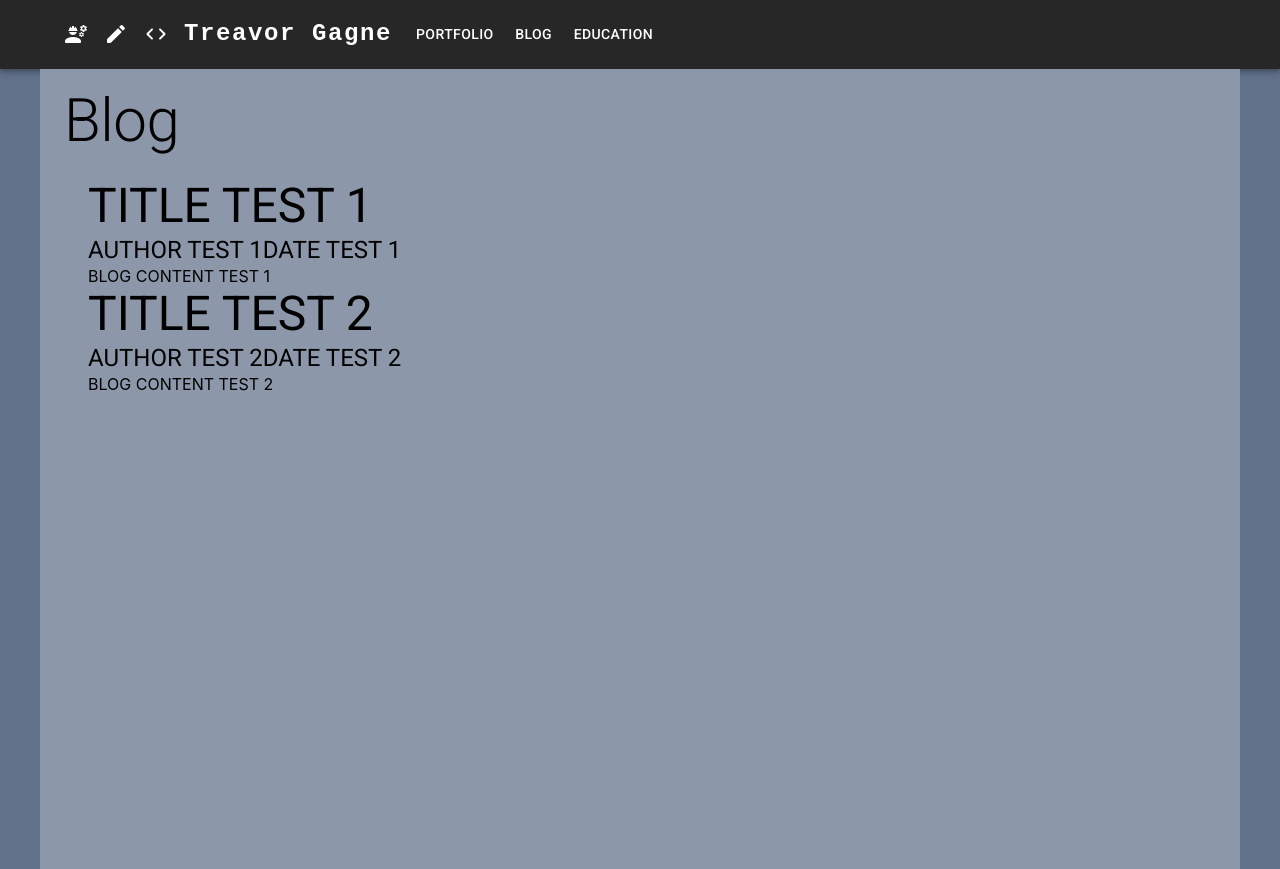
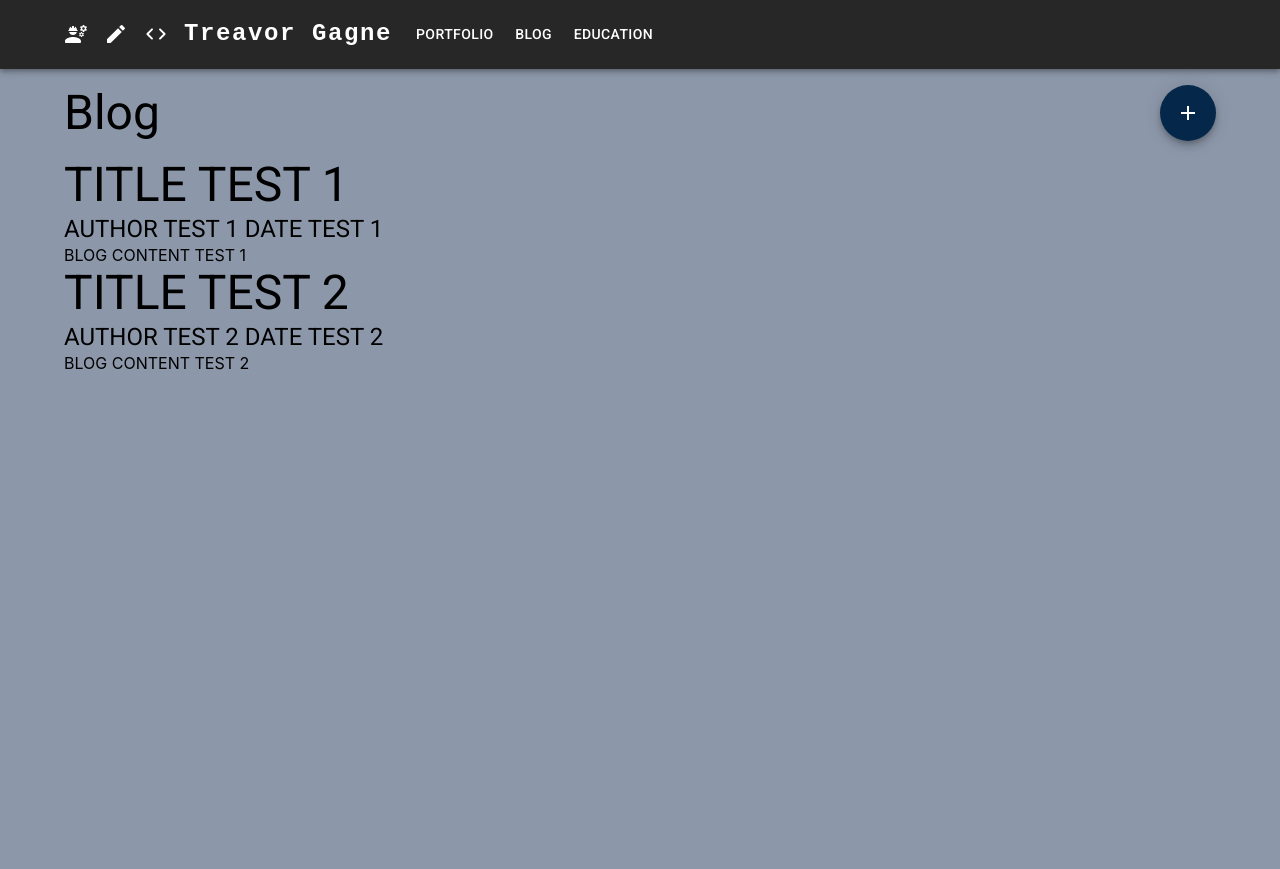
Before and after one commit to treavorgagne/portfolio-blog, a React (Create React App) app in the folder client/: page /blog in a window 1280 px wide. After the commit the page ends 800 px from the top, so only its background shows below. Built offline with nearby package versions, Linux system fonts and the light colour scheme.

Commit message:
Content styling changes

```diff
--- a/client/public/index.html
+++ b/client/public/index.html
@@ -35,7 +35,7 @@
 
     <title>Portfolio & Blog</title>
   </head>
-  <body style="background-color: #61718a">
+  <body style="background-color: #8c97a9">
     <noscript>You need to enable JavaScript to run this app.</noscript>
     <div id="root"></div>
     <!--
--- a/client/src/components/Dial.js
+++ b/client/src/components/Dial.js
@@ -30,11 +30,12 @@ const actions = [
 
 export default function SocialDial() {
   return (
-    <Box sx={{ height: 320, transform: "translateZ(0px)", flexGrow: 1 }}>
+    <Box sx={{ transform: "translateZ(0px)", flexGrow: 1 }}>
       <SpeedDial
         ariaLabel="SpeedDial basic example"
-        sx={{ position: "absolute", top: 16, right: 16 }}
+        sx={{ position: "absolute", right: 0 }}
         icon={<SpeedDialIcon />}
+        direction="left"
       >
         {actions.map((action) => (
           <SpeedDialAction
--- a/client/src/components/Entry.js
+++ /dev/null
@@ -1,36 +0,0 @@
-import * as React from "react";
-import Typography from "@mui/material/Typography";
-import Container from "@mui/material/Container";
-import Box from "@mui/material/Box";
-
-const entries = [
-  {
-    title: "TITLE TEST 1",
-    author: "AUTHOR TEST 1",
-    date: "DATE TEST 1",
-    blog: "BLOG CONTENT TEST 1",
-  },
-  {
-    title: "TITLE TEST 2",
-    author: "AUTHOR TEST 2",
-    date: "DATE TEST 2",
-    blog: "BLOG CONTENT TEST 2",
-  },
-];
-
-export default function Entry() {
-  return (
-    <Box>
-      {entries.map((entry) => (
-        <Container>
-          <Typography variant="h3">{entry.title}</Typography>
-          <Typography variant="h5">
-            {entry.author}
-            {entry.date}
-          </Typography>
-          <Typography variant="p">{entry.blog}</Typography>
-        </Container>
-      ))}
-    </Box>
-  );
-}
--- a/client/src/pages/About.js
+++ b/client/src/pages/About.js
@@ -1,26 +1,21 @@
 import React from "react";
-import { Fab, Typography, TextField, Tooltip, Container } from "@mui/material/";
-import AddIcon from "@mui/icons-material/Add";
+import { Typography, Container, Box } from "@mui/material/";
 import SocialDial from "../components/Dial.js";
 
 export default function About() {
   return (
-    <Container sx={{ bgcolor: "#8C97A9", p: 2, height: "100vh" }} maxWidth="lg">
-      <Typography variant="h2" component="div" gutterBottom>
-        About me page
-      </Typography>
-      <TextField
-        color="primary"
-        id="outlined-basic"
-        label="Outlined"
-        variant="outlined"
-      />
-      <Tooltip title="add" placement="right">
-        <Fab color="primary" aria-label="add">
-          <AddIcon />
-        </Fab>
-      </Tooltip>
-      <SocialDial />
+    <Container sx={{ p: 2 }} maxWidth="lg">
+      <Box
+        sx={{
+          display: "flex",
+          flexDirection: "row",
+        }}
+      >
+        <Typography variant="h3" component="div" gutterBottom>
+          About me
+        </Typography>
+        <SocialDial />
+      </Box>
     </Container>
   );
 }
--- a/client/src/pages/AddBlog.js
+++ b/client/src/pages/AddBlog.js
@@ -9,8 +9,8 @@ import SendIcon from "@mui/icons-material/Send";
 
 export default function Blog() {
   return (
-    <Container sx={{ bgcolor: "#8C97A9", p: 2, height: "100vh" }} maxWidth="lg">
-      <Typography variant="h2" component="div" gutterBottom>
+    <Container sx={{ p: 2 }} maxWidth="lg">
+      <Typography variant="h3" component="div" gutterBottom>
         Add Blog Post
       </Typography>
       <Typography variant="h5" gutterBottom>
--- a/client/src/pages/Blog.js
+++ b/client/src/pages/Blog.js
@@ -1,14 +1,49 @@
 import React from "react";
-import { Typography, Container } from "@mui/material/";
-import Entry from "../components/Entry";
+import { Typography, Container, Box } from "@mui/material/";
+import SocialDial from "../components/Dial.js";
+
+const entries = [
+  {
+    title: "TITLE TEST 1",
+    author: "AUTHOR TEST 1",
+    date: "DATE TEST 1",
+    blog: "BLOG CONTENT TEST 1",
+  },
+  {
+    title: "TITLE TEST 2",
+    author: "AUTHOR TEST 2",
+    date: "DATE TEST 2",
+    blog: "BLOG CONTENT TEST 2",
+  },
+];
 
 export default function Blog() {
   return (
-    <Container sx={{ bgcolor: "#8C97A9", p: 2, height: "100vh" }} maxWidth="lg">
-      <Typography variant="h2" component="div" gutterBottom>
-        Blog
-      </Typography>
-      <Entry />
+    <Container sx={{ p: 2 }} maxWidth="lg">
+      <Box
+        sx={{
+          display: "flex",
+          flexDirection: "row",
+        }}
+      >
+        <Typography variant="h3" component="div" gutterBottom>
+          Blog
+        </Typography>
+        <SocialDial />
+      </Box>
+      {entries.map((entry) => (
+        <Box>
+          <Typography variant="h3" component="div">
+            {entry.title}
+          </Typography>
+          <Typography variant="h5" component="div">
+            {entry.author + " "} {entry.date}
+          </Typography>
+          <Typography variant="p" component="div">
+            {entry.blog}
+          </Typography>
+        </Box>
+      ))}
     </Container>
   );
 }
--- a/client/src/pages/Education.js
+++ b/client/src/pages/Education.js
@@ -1,12 +1,21 @@
 import React from "react";
-import { Typography, Container } from "@mui/material/";
+import { Typography, Container, Box } from "@mui/material/";
+import SocialDial from "../components/Dial.js";
 
 export default function Education() {
   return (
-    <Container sx={{ bgcolor: "#8C97A9", p: 2, height: "100vh" }} maxWidth="lg">
-      <Typography variant="h2" component="div" gutterBottom>
-        Education Page
-      </Typography>
+    <Container sx={{ p: 2 }} maxWidth="lg">
+      <Box
+        sx={{
+          display: "flex",
+          flexDirection: "row",
+        }}
+      >
+        <Typography variant="h3" component="div" gutterBottom>
+          Education
+        </Typography>
+        <SocialDial />
+      </Box>
     </Container>
   );
 }
--- a/client/src/pages/Portfolio.js
+++ b/client/src/pages/Portfolio.js
@@ -4,9 +4,11 @@ import Container from "@mui/material/Container";
 import Divider from "@mui/material/Divider";
 import Accordion from "@mui/material/Accordion";
 import Link from "@mui/material/Link";
+import Box from "@mui/material/Box";
 import AccordionDetails from "@mui/material/AccordionDetails";
 import AccordionSummary from "@mui/material/AccordionSummary";
 import ExpandMoreIcon from "@mui/icons-material/ExpandMore";
+import SocialDial from "../components/Dial.js";
 
 export default function Portfolio() {
   const [expanded, setExpanded] = React.useState(false);
@@ -16,10 +18,18 @@ export default function Portfolio() {
   };
 
   return (
-    <Container sx={{ p: 2, height: "100vh" }} maxWidth="lg">
-      <Typography variant="h3" component="div" gutterBottom>
-        Portfolio
-      </Typography>
+    <Container sx={{ p: 2 }} maxWidth="lg">
+      <Box
+        sx={{
+          display: "flex",
+          flexDirection: "row",
+        }}
+      >
+        <Typography variant="h3" component="div" gutterBottom>
+          Portfolio
+        </Typography>
+        <SocialDial />
+      </Box>
       <Typography variant="h5" gutterBottom>
         Here is a list of projects I have completed. If you wish to take a
         closer look at any of these projects please see my{" "}
@@ -44,7 +54,7 @@ export default function Portfolio() {
           aria-controls="dayTradingbh-content"
           id="dayTradingbh-header"
         >
-          <Typography variant="h4" sx={{ flexShrink: 0 }}>
+          <Typography variant="h4" sx={{ flexShrink: 1 }}>
             Scalability Day Trading Project
           </Typography>
         </AccordionSummary>
@@ -74,7 +84,7 @@ export default function Portfolio() {
           aria-controls="redisbh-content"
           id="redisbh-header"
         >
-          <Typography variant="h4" sx={{ flexShrink: 0 }}>
+          <Typography variant="h4" sx={{ flexShrink: 1 }}>
             Redis Bookstore Cache
           </Typography>
         </AccordionSummary>
@@ -100,7 +110,7 @@ export default function Portfolio() {
           aria-controls="lpbh-content"
           id="lpbh-header"
         >
-          <Typography variant="h4" sx={{ flexShrink: 0 }}>
+          <Typography variant="h4" sx={{ flexShrink: 1 }}>
             Linear Programming Solver
           </Typography>
         </AccordionSummary>
@@ -127,7 +137,7 @@ export default function Portfolio() {
           aria-controls="sqlbh-content"
           id="sqlbh-header"
         >
-          <Typography variant="h4" sx={{ flexShrink: 0 }}>
+          <Typography variant="h4" sx={{ flexShrink: 1 }}>
             ACID Complient SQL Airport Database
           </Typography>
         </AccordionSummary>
@@ -154,7 +164,7 @@ export default function Portfolio() {
           aria-controls="blogbh-content"
           id="blogbh-header"
         >
-          <Typography variant="h4" sx={{ flexShrink: 0 }}>
+          <Typography variant="h4" sx={{ flexShrink: 1 }}>
             Portfolio and Blog Website
           </Typography>
         </AccordionSummary>
@@ -181,7 +191,7 @@ export default function Portfolio() {
           aria-controls="TDRbh-content"
           id="TDRbh-header"
         >
-          <Typography variant="h4" sx={{ flexShrink: 0 }}>
+          <Typography variant="h4" sx={{ flexShrink: 1 }}>
             Top Down Royal (TDR)
           </Typography>
         </AccordionSummary>
```
Also changed, not shown: client/src/components/Nav.js (+0 -7 lines).
